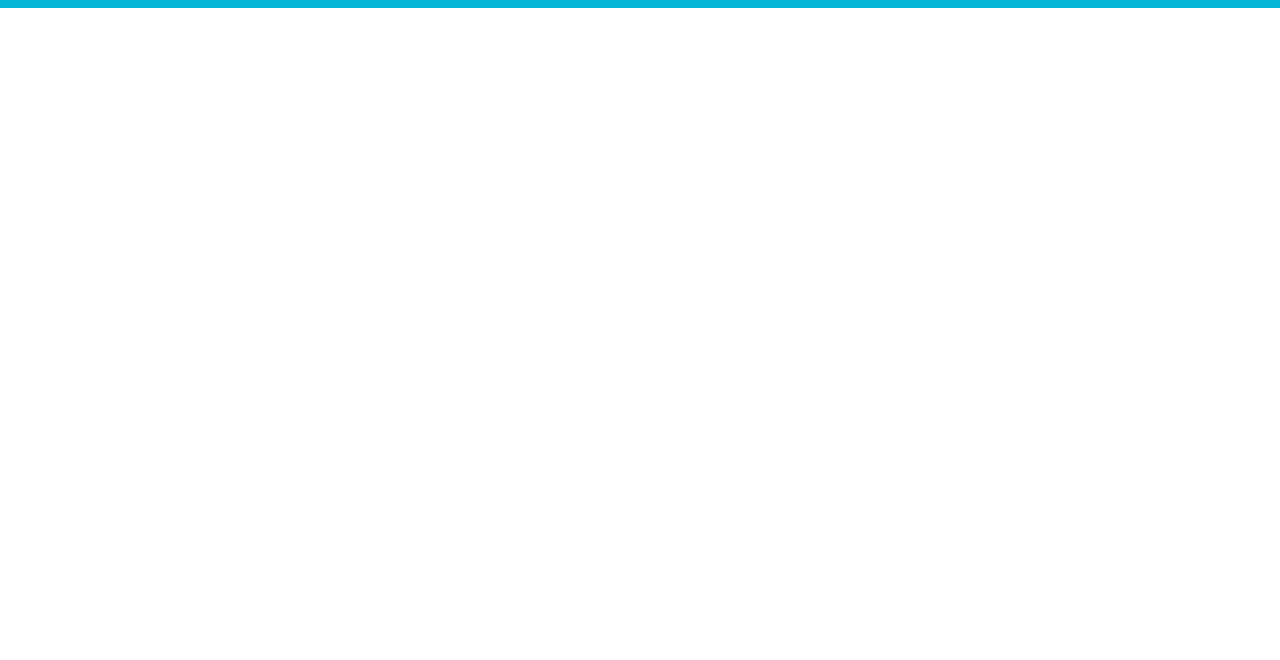
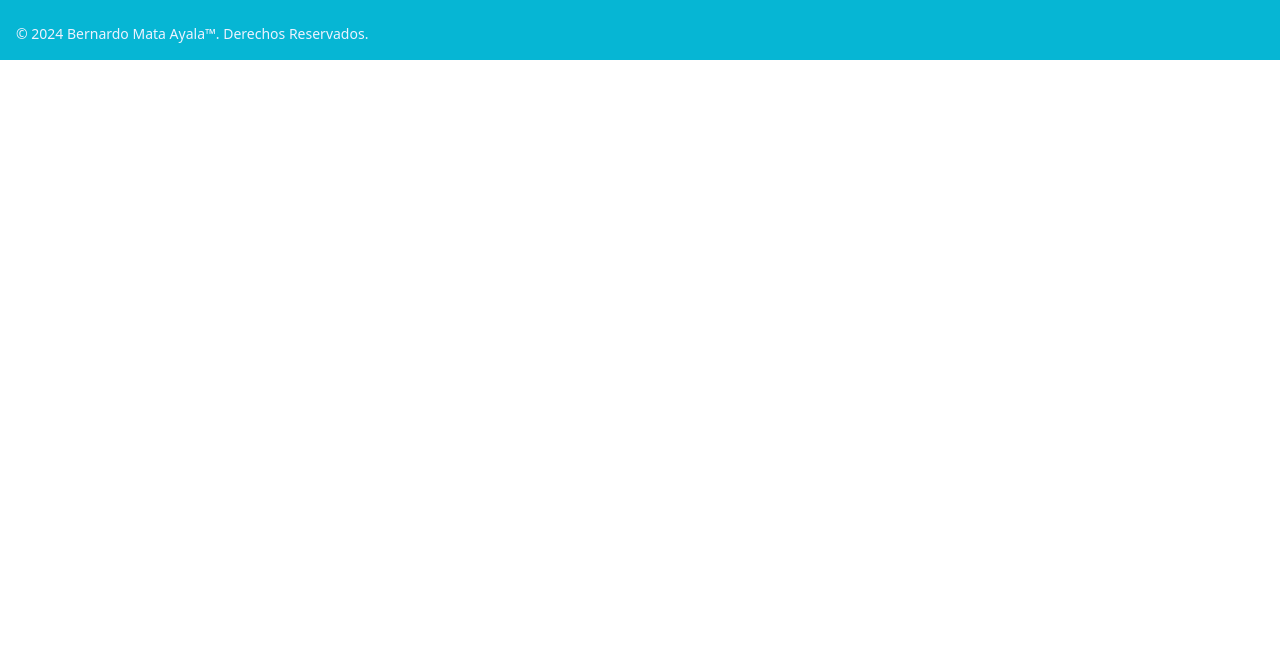
Before and after one commit to Bernardo-Mata/JAVATACOS, a plain HTML site: page index.html in a window 1280 px wide. Shown: the part 140-800 px from the top of the page. Drawn offline with nearby package versions, Linux system fonts and the light colour scheme.

Commit message:
creacion de footer

```diff
--- a/index.html
+++ b/index.html
@@ -46,6 +46,16 @@
 
     </main>
 
+
+
+<footer class=" bg-cyan-500">
+    <div class="w-full mx-auto max-w-screen-xl p-4 md:flex md:items-center md:justify-between">
+      <span class="text-sm  sm:text-center text-indigo-50">© 2024 <a href="" class="hover:underline">Bernardo Mata Ayala™</a>. Derechos Reservados.
+    </span>
+    </div>
+</footer>
+
+
 </body>
 
 <script src="Scripts/scripts.js"></script>
```
